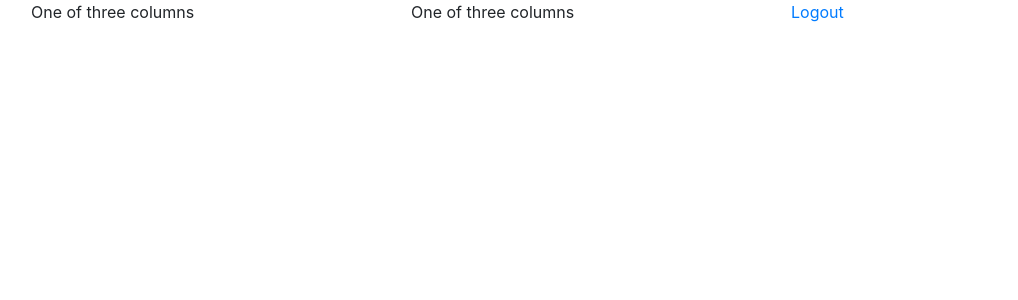
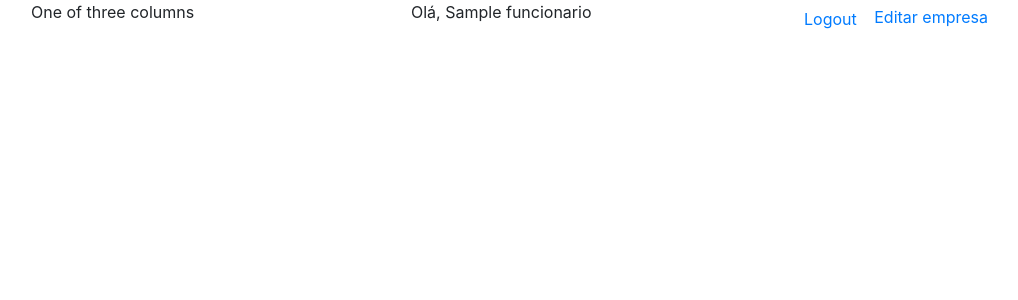
Before and after one commit to vitormancini/gestao-rh-django, a Django app: page / in a window 1280 px wide. Shown: the top 300 px of the page, without its empty margins (54-1072 px from the left). Run offline with Django 5.2, Linux system fonts and the light colour scheme; a user stored in the database is signed in; tables that the repository leaves empty hold one stand-in row (values such as "Sample post"); some libraries are stand-ins or nearby versions.

Commit message:
add empresas crud

```diff
--- a/apps/dashboard/templates/dashboard/index.html
+++ b/apps/dashboard/templates/dashboard/index.html
@@ -6,10 +6,19 @@
       One of three columns
     </div>
     <div class="col-sm">
-      One of three columns
+      Olá, {{ usuario.funcionario.nome }}
     </div>
     <div class="col-sm">
-        <a href="{% url 'logout' %}">Logout</a>
+        <form method="post" action="{% url 'logout' %}" style="display:inline;">
+            {% csrf_token %}
+            <button type="submit" class="btn btn-link">Logout</button>
+        </form>
+
+        {% if usuario.funcionario.empresa %}
+          <a href="{% url 'update_empresa' usuario.funcionario.empresa.id %}">Editar empresa</a>
+        {% else %}
+          <a href="{% url 'create_empresa' %}">Criar empresa</a>
+        {% endif %}
     </div>
   </div>
 {% endblock %}
--- a/apps/dashboard/views.py
+++ b/apps/dashboard/views.py
@@ -1,7 +1,9 @@
+from django.contrib.auth.decorators import login_required
 from django.shortcuts import render
-from django.contrib.auth.decorators import login_required
 
 
 @login_required
 def home(request):
-    return render(request, 'dashboard/index.html')
+    data = {}
+    data["usuario"] = request.user
+    return render(request, "dashboard/index.html", data)
--- a/apps/empresas/models.py
+++ b/apps/empresas/models.py
@@ -1,7 +1,12 @@
 from django.db import models
+from django.urls import reverse
+
 
 class Empresa(models.Model):
-    nome = models.CharField(max_length=100, verbose_name='Nome')
+    nome = models.CharField(max_length=100, verbose_name="Nome")
 
     def __str__(self):
         return self.nome
+
+    def get_absolute_url(self):
+        return reverse("home")
--- /dev/null
+++ b/apps/empresas/urls.py
@@ -0,0 +1,8 @@
+from django.urls import path
+
+from .views import EmpresaCreate, EmpresaUpdate
+
+urlpatterns = [
+    path("novo", EmpresaCreate.as_view(), name="create_empresa"),
+    path("editar/<int:pk>", EmpresaUpdate.as_view(), name="update_empresa"),
+]
--- a/apps/funcionarios/models.py
+++ b/apps/funcionarios/models.py
@@ -1,13 +1,23 @@
+from django.contrib.auth.models import User
 from django.db import models
-from django.contrib.auth.models import User
+
 from apps.departamentos.models import Departamento
 from apps.empresas.models import Empresa
 
+
 class Funcionario(models.Model):
     nome = models.CharField(max_length=100, verbose_name="Nome")
-    usuario = models.OneToOneField(User, on_delete=models.PROTECT, verbose_name="Usuario")
+    usuario = models.OneToOneField(
+        User, on_delete=models.PROTECT, verbose_name="Usuario"
+    )
     departamento = models.ManyToManyField(Departamento, verbose_name="Departamento")
-    empresa = models.ForeignKey(Empresa, on_delete=models.PROTECT, verbose_name="Empresa")
+    empresa = models.ForeignKey(
+        Empresa,
+        on_delete=models.PROTECT,
+        verbose_name="Empresa",
+        null=True,
+        blank=True,
+    )
 
     def __str__(self):
         return self.nome
--- a/apps/funcionarios/urls.py
+++ b/apps/funcionarios/urls.py
@@ -1,6 +1,7 @@
 from django.urls import path
+
 from .views import home
 
 urlpatterns = [
-    path('', home),
+    path("", home),
 ]
--- a/core/urls.py
+++ b/core/urls.py
@@ -1,9 +1,10 @@
 from django.contrib import admin
-from django.urls import path, include
+from django.urls import include, path
 
 urlpatterns = [
-    path('', include('apps.dashboard.urls')),
-    path('funcionarios/', include('apps.funcionarios.urls')),
-    path('accounts/', include('django.contrib.auth.urls')),
-    path('admin/', admin.site.urls),
+    path("", include("apps.dashboard.urls")),
+    path("funcionarios/", include("apps.funcionarios.urls")),
+    path("empresa/", include("apps.empresas.urls")),
+    path("accounts/", include("django.contrib.auth.urls")),
+    path("admin/", admin.site.urls),
 ]
--- /dev/null
+++ b/requirements.txt
@@ -0,0 +1 @@
+django==5.2
```
Also changed, not shown: apps/empresas/templates/empresas/empresa_form.html (added, +9 -0 lines), apps/empresas/views.py (+20 -2 lines), apps/departamentos/migrations/0003_alter_departamento_id.py (added), apps/documentos/migrations/0003_alter_documentos_id.py (added), apps/empresas/migrations/0003_alter_empresa_id.py (added), apps/funcionarios/migrations/0003_alter_funcionario_empresa_alter_funcionario_id.py (added), apps/registro_hora_extra/migrations/0003_alter_registrohoraextra_id.py (added).
